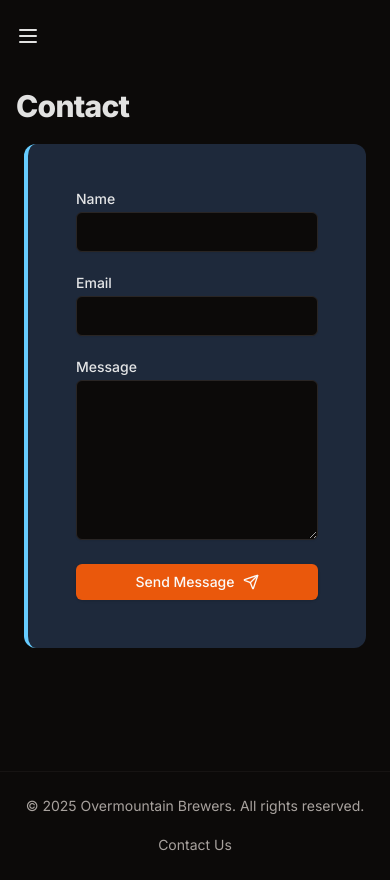
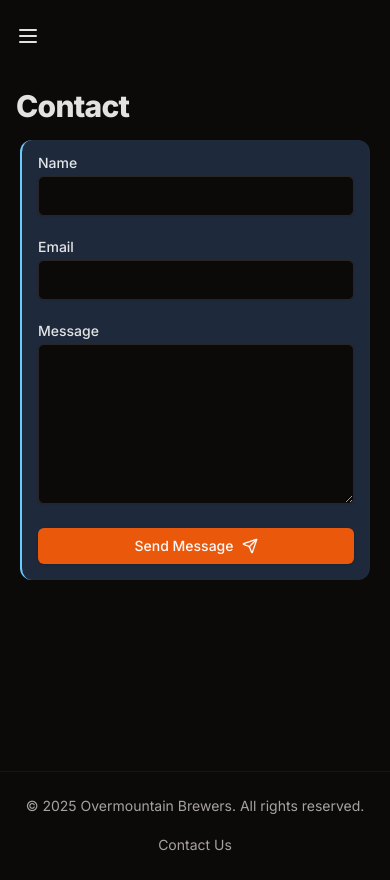
Before and after one commit to OvermountainBrewers/omb_website, a Next.js app in the folder site/: page /contact in a window 390 px wide. Built offline with nearby package versions, Linux system fonts and the light colour scheme.

Commit message:
style: create more room for text

```diff
--- a/site/app/learn/page.tsx
+++ b/site/app/learn/page.tsx
@@ -16,7 +16,7 @@ export default async function Page() {
   const posts = await getPosts();
 
   return (
-    <Main className="container py-12">
+    <Main className="container">
       <div className="space-y-8">
         <H1>Learn</H1>
         <section id="posts" className="flex flex-col gap-6">
--- a/site/app/members/page.tsx
+++ b/site/app/members/page.tsx
@@ -93,7 +93,9 @@ function MemberCard({ member }: { member: Member }) {
           }}
         />
       ) : (
-        <User className="w-[200px] h-[200px]" />
+        <div className="w-[200px] h-[200px] flex items-center justify-center">
+          <User className="w-[150px] h-[150px]" />
+        </div>
       )}
       <H2 className="text-center mt-4">{member.name}</H2>
       {member.officerPosition && (
--- a/site/components/card.tsx
+++ b/site/components/card.tsx
@@ -2,7 +2,7 @@ import { cn } from "@/lib/utils";
 import { Attributes, ComponentProps, PropsWithChildren } from "react";
 
 export const cardStyle =
-  "flex flex-col items-center bg-slate-800 rounded-xl p-12 m-2 border-l-4 border-paleBlue";
+  "flex flex-col items-center bg-slate-800 rounded-xl p-4 md:p-12 m-1 md:m-2 border-l-2 md:border-l-4 border-paleBlue";
 
 interface CardProps extends ComponentProps<"div"> {
   key: string;
```
